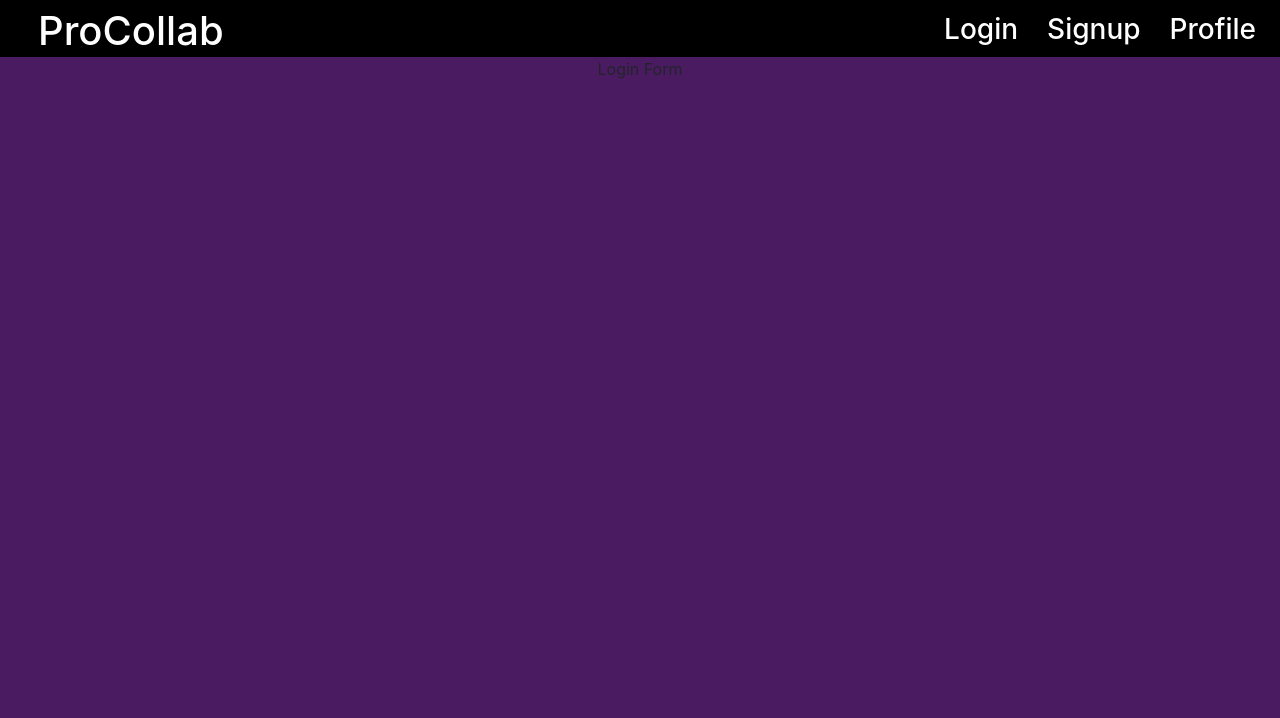
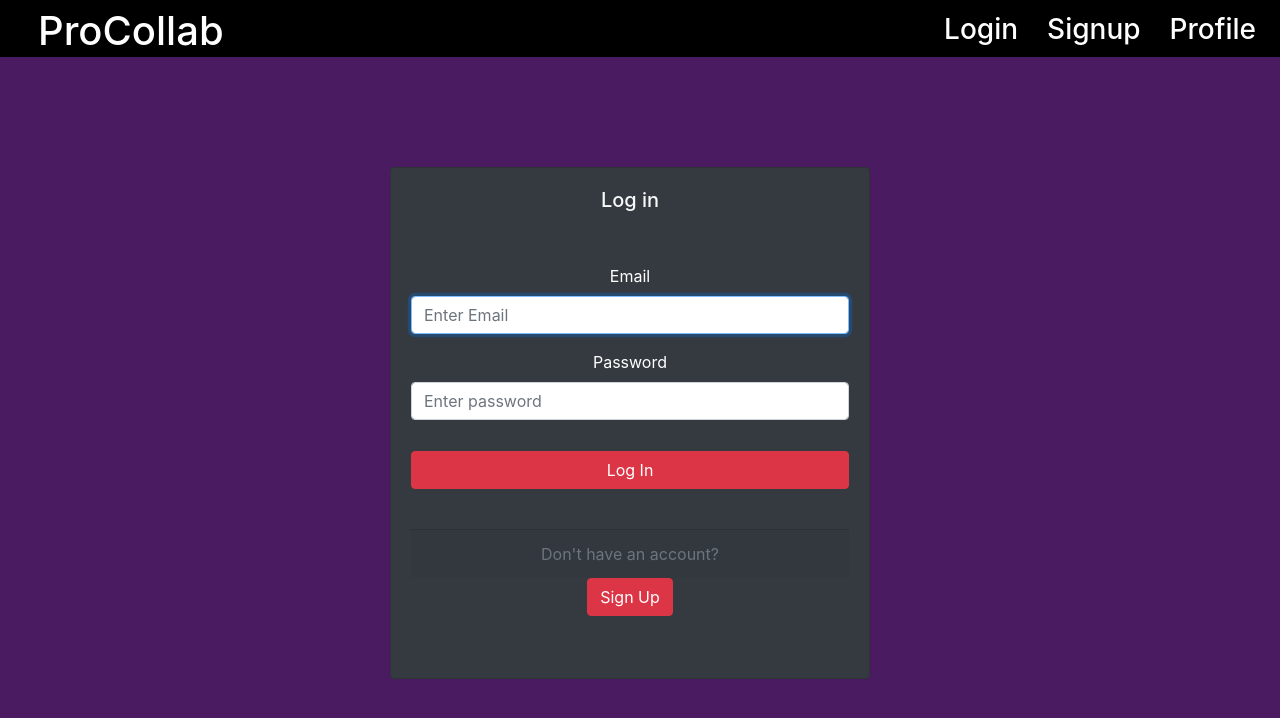
Before and after one commit to bbdavidbb/procollab, a React (Create React App) app: page /Login in a window 1280 px wide. Shown: the top 718 px of the page. Built offline with nearby package versions, Linux system fonts and the light colour scheme.

Commit message:
navbar,basic template is ready

```diff
--- a/package.json
+++ b/package.json
@@ -7,6 +7,7 @@
     "@testing-library/react": "^9.5.0",
     "@testing-library/user-event": "^7.2.1",
     "bootstrap": "^4.5.2",
+    "node-sass": "^4.14.1",
     "react": "^16.13.1",
     "react-bootstrap": "^1.3.0",
     "react-dom": "^16.13.1",
--- a/src/App.js
+++ b/src/App.js
@@ -1,12 +1,11 @@
 import React from 'react'
-import logo from './logo.svg'
 import './App.css'
 import './index.css'
 import { Route } from 'react-router-dom'
 import { Home } from './components/Home'
 import { Profile } from './components/Profile'
-import { Login } from './components/Login'
-import { Signup } from './components/Signup'
+import Login from './components/Login'
+import Signup from './components/Signup'
 
 import Navbar from './components/Navbar'
 
--- a/src/components/Home.js
+++ b/src/components/Home.js
@@ -2,8 +2,8 @@ import React from 'react'
 
 export const Home = () => {
 	return (
-		<div>
-			<h1>Home Page</h1>
+		<div className='blank'>
+			<h1>Home page </h1>
 		</div>
 	)
 }
--- a/src/components/Login.js
+++ b/src/components/Login.js
@@ -1,5 +1,67 @@
 import React from 'react'
+import {
+	Button,
+	Card,
+	FormGroup,
+	FormControl,
+	FormLabel,
+} from 'react-bootstrap'
+import './css/Login.css'
 
-export const Login = () => {
-	return <div>Login Form</div>
+export default class LogIn extends React.Component {
+	state = {
+		email: '',
+		password: '',
+		response: '',
+	}
+
+	// to do link buttons to pages
+	// link up api calls
+	validateLogin = async (event) => {
+		event.preventDefault()
+	}
+
+	render() {
+		return (
+			<div className='LogIn'>
+				<Card style={{ width: '30rem', height: '32rem' }} bg='dark' text='light'>
+					<Card.Body>
+						<Card.Title>Log in</Card.Title>
+						<form onSubmit={this.validateLogin}>
+							<FormGroup controlId='email'>
+								<FormLabel style={{ color: 'white' }}>Email</FormLabel>
+								<FormControl
+									autoFocus
+									type='email'
+									value={this.state.email}
+									onChange={(e) => this.setState({ email: e.target.value })}
+									placeholder='Enter Email'
+								/>
+							</FormGroup>
+							<FormGroup controlId='password'>
+								<FormLabel style={{ color: 'white' }}>Password</FormLabel>
+								<FormControl
+									value={this.state.password}
+									onChange={(e) => this.setState({ term: e.target.value })}
+									placeholder='Enter password'
+									type='password'
+								/>
+							</FormGroup>
+							<div style={{ paddingTop: '15px' }}>
+								<Button block size='large' type='submit' variant='danger'>
+									Log In
+								</Button>
+							</div>
+						</form>
+						<Card.Footer>
+							<div className='text-muted'>Don't have an account?</div>
+						</Card.Footer>
+						<Button size='small' type='submit' variant='danger'>
+							Sign Up
+						</Button>
+					</Card.Body>
+				</Card>
+			</div>
+		)
+	}
 }
--- a/src/components/Profile.js
+++ b/src/components/Profile.js
@@ -1,9 +1,21 @@
 import React from 'react'
+import { Button, Card } from 'react-bootstrap'
+import './css/Profile.scss'
 
 export const Profile = () => {
 	return (
-		<div>
-			<h1>Here is the profile page</h1>
+		<div class='profile-contents'>
+			<div class='blank'></div>
+			<Card style={{ width: '20rem' }}>
+				<Card.Img variant='profilepic' src='holder.js/100px180' />
+				<Card.Body>
+					<Card.Title>Student Name</Card.Title>
+					<Card.Text>School:</Card.Text>
+					<Card.Text>My Skills:</Card.Text>
+					<Card.Text>Current Project:</Card.Text>
+					<Button variant='primary'>See your connections' profiles</Button>
+				</Card.Body>
+			</Card>
 		</div>
 	)
 }
--- a/src/components/Signup.js
+++ b/src/components/Signup.js
@@ -0,0 +1,7 @@
+import React, { Component } from 'react'
+
+export default class Signup extends Component {
+	render() {
+		return <div className='blank'></div>
+	}
+}
--- /dev/null
+++ b/src/components/css/Login.css
@@ -0,0 +1,17 @@
+@media all and (min-width: 600px) {
+	.LogIn {
+		padding: 110px 0;
+		margin: 0 auto;
+		max-height: 1000px;
+		max-width: 500px;
+		text-align: center;
+		color: black;
+	}
+
+	.LogIn form {
+		margin: 0 auto;
+		padding: 40px 0;
+		max-width: 500px;
+		color: black;
+	}
+}
--- /dev/null
+++ b/src/components/css/Profile.scss
@@ -0,0 +1,6 @@
+.profile-contents {
+	display: flex;
+	flex-direction: column;
+	align-items: center;
+	margin: 0 auto;
+}
--- a/src/index.css
+++ b/src/index.css
@@ -45,6 +45,10 @@ h1 {
 	flex-direction: row;
 }
 
+.tabBox {
+	/* border: 1px solid rgb(138, 143, 138); */
+}
+
 .tabBox-main {
 	margin-left: 8px;
 	z-index: 10;
@@ -73,3 +77,10 @@ h1 {
 .TabLabel {
 	margin-left: 5px;
 }
+
+/* blank space on top of each page */
+
+.blank {
+	margin-top: 110px;
+}
+/* home page styling */
```
Also changed, not shown: 1 other file (tests, documents, lock files or other folders).
